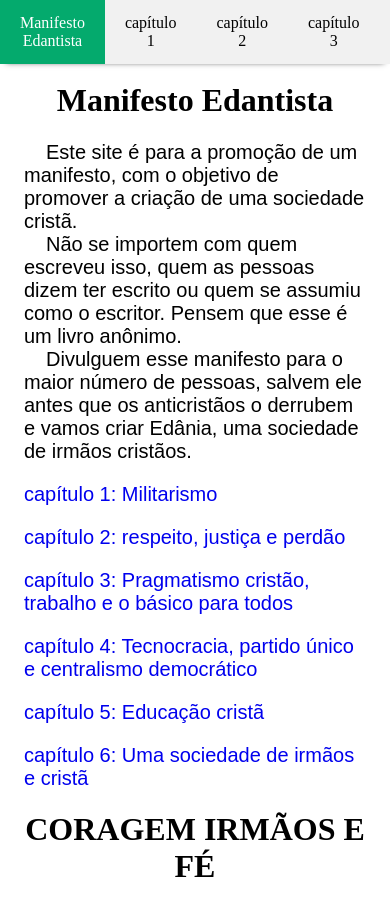
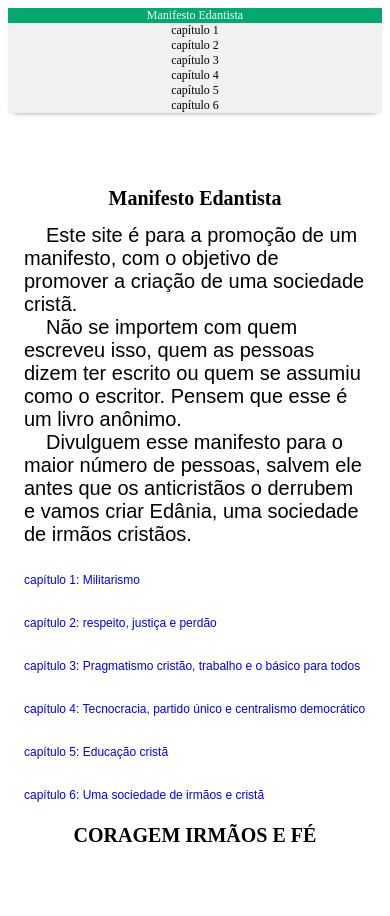
Before and after one commit to coragem-fe/site, a plain HTML site: page index.html in a window 390 px wide. After the commit the page ends 869 px from the top, so only its background shows below. Drawn offline with Linux system fonts and the light colour scheme.

Commit message:
adjust site

```diff
--- a/cap1_militarismo.css
+++ b/cap1_militarismo.css
@@ -26,13 +26,11 @@ h2 {
 text-decoration: none;
 }
 
-/* Adjusted sidebar to be topbar */
 .sidebar {
   margin: 0;
   padding: 0;
   width: 100%;
   background-color: #f1f1f1;
-  position: fixed;
   top: 0;
   left: 0;
   height: auto;
@@ -63,6 +61,22 @@ text-decoration: none;
   color: white;
 }
 
+
+@media (max-width: 600px) {
+  .sidebar {
+      flex-direction: column;
+      align-items: stretch;
+  }
+
+  .sidebar a {
+      padding: 0px;
+  }
+
+  *{font-size: 12px;}
+h1{
+  font-size: 20px;
+}}
+
 /* Page content. Adjusting margin-top to compensate for the fixed topbar */
 div.content {
   margin-top: 60px;
--- a/cap2_justiça.css
+++ b/cap2_justiça.css
@@ -25,13 +25,11 @@ h2 {
 text-decoration: none;
 }
 
-/* Adjusted sidebar to be topbar */
 .sidebar {
   margin: 0;
   padding: 0;
   width: 100%;
   background-color: #f1f1f1;
-  position: fixed;
   top: 0;
   left: 0;
   height: auto;
@@ -62,6 +60,22 @@ text-decoration: none;
   color: white;
 }
 
+
+@media (max-width: 600px) {
+  .sidebar {
+      flex-direction: column;
+      align-items: stretch;
+  }
+
+  .sidebar a {
+      padding: 0px;
+  }
+
+  *{font-size: 12px;}
+h1{
+  font-size: 20px;
+}}
+
 /* Page content. Adjusting margin-top to compensate for the fixed topbar */
 div.content {
   margin-top: 60px;
--- a/cap3_economia.css
+++ b/cap3_economia.css
@@ -26,13 +26,11 @@ h2 {
 text-decoration: none;
 }
 
-/* Adjusted sidebar to be topbar */
 .sidebar {
   margin: 0;
   padding: 0;
   width: 100%;
   background-color: #f1f1f1;
-  position: fixed;
   top: 0;
   left: 0;
   height: auto;
@@ -63,6 +61,21 @@ text-decoration: none;
   color: white;
 }
 
+
+@media (max-width: 600px) {
+  .sidebar {
+      flex-direction: column;
+      align-items: stretch;
+  }
+
+  .sidebar a {
+      padding: 0px;
+  }
+
+  *{font-size: 12px;}
+h1{
+  font-size: 20px;
+}}
 /* Page content. Adjusting margin-top to compensate for the fixed topbar */
 div.content {
   margin-top: 60px;
--- a/cap4_politica.css
+++ b/cap4_politica.css
@@ -26,13 +26,11 @@ p {
   text-decoration: none;
   }
 
-/* Adjusted sidebar to be topbar */
   .sidebar {
     margin: 0;
     padding: 0;
     width: 100%;
     background-color: #f1f1f1;
-  position: fixed;
     top: 0;
     left: 0;
     height: auto;
@@ -63,6 +61,22 @@ p {
     color: white;
   }
 
+
+  @media (max-width: 600px) {
+    .sidebar {
+        flex-direction: column;
+        align-items: stretch;
+    }
+
+    .sidebar a {
+        padding: 0px;
+    }
+
+    *{font-size: 12px;}
+  h1{
+    font-size: 20px;
+  }}
+
 /* Page content. Adjusting margin-top to compensate for the fixed topbar */
 div.content {
   margin-top: 60px;
--- a/cap5_educação.css
+++ b/cap5_educação.css
@@ -26,13 +26,11 @@ h2 {
   color: RGB(0, 0, 238);
 text-decoration: none;
 }
-/* Adjusted sidebar to be topbar */
 .sidebar {
   margin: 0;
   padding: 0;
   width: 100%;
   background-color: #f1f1f1;
-  position: fixed;
   top: 0;
   left: 0;
   height: auto;
@@ -63,6 +61,22 @@ text-decoration: none;
   color: white;
 }
 
+
+@media (max-width: 600px) {
+  .sidebar {
+      flex-direction: column;
+      align-items: stretch;
+  }
+
+  .sidebar a {
+      padding: 0px;
+  }
+
+  *{font-size: 12px;}
+h1{
+  font-size: 20px;
+}}
+
 /* Page content. Adjusting margin-top to compensate for the fixed topbar */
 div.content {
   margin-top: 60px;
--- a/cap6_sociedade.css
+++ b/cap6_sociedade.css
@@ -10,13 +10,11 @@ p {
 }
 
 
-/* Adjusted sidebar to be topbar */
 .sidebar {
   margin: 0;
   padding: 0;
   width: 100%;
   background-color: #f1f1f1;
-  position: fixed;
   top: 0;
   left: 0;
   height: auto;
@@ -47,6 +45,22 @@ p {
   color: white;
 }
 
+
+@media (max-width: 600px) {
+  .sidebar {
+      flex-direction: column;
+      align-items: stretch;
+  }
+
+  .sidebar a {
+      padding: 0px;
+  }
+
+  *{font-size: 12px;}
+h1{
+  font-size: 20px;
+}}
+
 /* Page content. Adjusting margin-top to compensate for the fixed topbar */
 div.content {
   margin-top: 60px;
--- a/index.html
+++ b/index.html
@@ -5,7 +5,7 @@
     <meta http-equiv='X-UA-Compatible' content='IE=edge'>
     <title>Manifesto Edantista</title>
     <meta name='viewport' content='width=device-width, initial-scale=1'>
-    <link rel='stylesheet' type='text/css' media='screen' href='página_principal.css'>
+    <link rel="stylesheet" type='text/css' media='screen'href="página_principal.css">
 </head>
 <body>
 
@@ -15,12 +15,12 @@
         <a href="cap2_justiça.html">capítulo 2</a>
         <a href="cap3_economia.html">capítulo 3</a>
         <a href="cap4_politica.html">capítulo 4</a>
-        <a href="cap5_educação.html">capítulo 5</a>
+        <a href="cap5_educacao.html">capítulo 5</a>
         <a href="cap6_sociedade.html">capítulo 6</a>
     </div>
 
     <div class="content">
-    <h1>Manifesto Edantista</h1>
+        <h1 id="manifesto">Manifesto Edantista</h1>
 
 
         <p id = primeiro>Este site é para a promoção de um manifesto, com o objetivo de promover a criação de uma sociedade cristã.</p>
--- a/página_principal.css
+++ b/página_principal.css
@@ -1,46 +1,24 @@
-
-
-h1{
+h1 {
   text-align: center;
 }
 
-
 p {
-        font-family: "Arial"
-    }
-
-
-    p{
+  font-family: Arial;
   font-size: 20px;
 }
 
-    #primeiro{
+#primeiro, #segundo, #terceiro {
   text-indent: 22px;
+  margin: 0;
+  font-size: 20px;
+}
+
+#primeiro {
   margin-top: 10px;
-    margin-bottom: 0px;
-    font-size: 20px;}
-
-     #segundo {
-    text-indent: 22px;
-    margin-top: 0px;
-    margin-bottom: 0px;
-    font-size: 20px;}
+}
 
 #terceiro {
-    text-indent: 22px;
-    margin-top: 0px;
   margin-bottom: 10px;
-     font-size: 20px;}
-
-
-.sidebar {
-    margin: 0;
-    padding: 0;
-    width: 200px;
-    background-color: #f1f1f1;
-    position: fixed;
-    height: 100%;
-    overflow: auto;
 }
 
 .sidebar {
@@ -48,7 +26,6 @@ h1{
   padding: 0;
   width: 100%;
   background-color: #f1f1f1;
-    position: fixed;
   top: 0;
   left: 0;
   height: auto;
@@ -79,19 +56,33 @@ h1{
   color: white;
 }
 
-  /* Page content. Adjusting margin-top to compensate for the fixed topbar */
+
+@media (max-width: 600px) {
+  .sidebar {
+      flex-direction: column;
+      align-items: stretch;
+  }
+
+  .sidebar a {
+      padding: 0px;
+  }
+
+  *{font-size: 12px;}
+h1{
+  font-size: 20px;
+}}
+
 div.content {
   margin-top: 60px;
   padding: 1px 16px;
-    height: 1000px;
+  overflow:auto;
+}
+
+.content a {
+  color: RGB(0, 0, 238);
+  text-decoration: none;
 }
 
 .content a:visited {
-    color:RGB(0, 0, 238);
-    text-decoration: none;
+  color: RGB(0, 0, 238);
 }
-
-.content a{
-  color: RGB(0, 0, 238);
-  text-decoration: none;
-}
```
Lines whose indentation alone changed are shown as unchanged.
